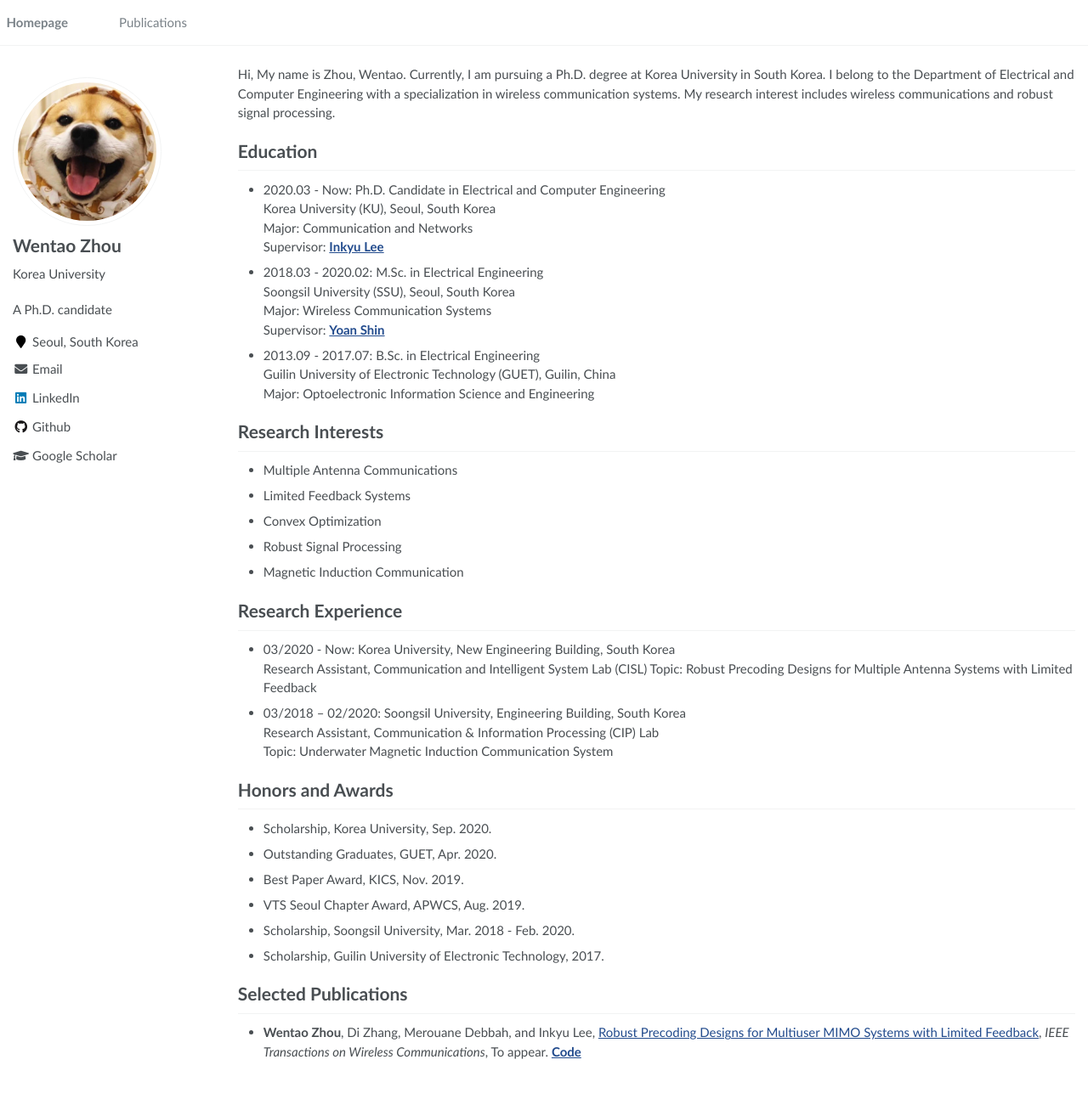
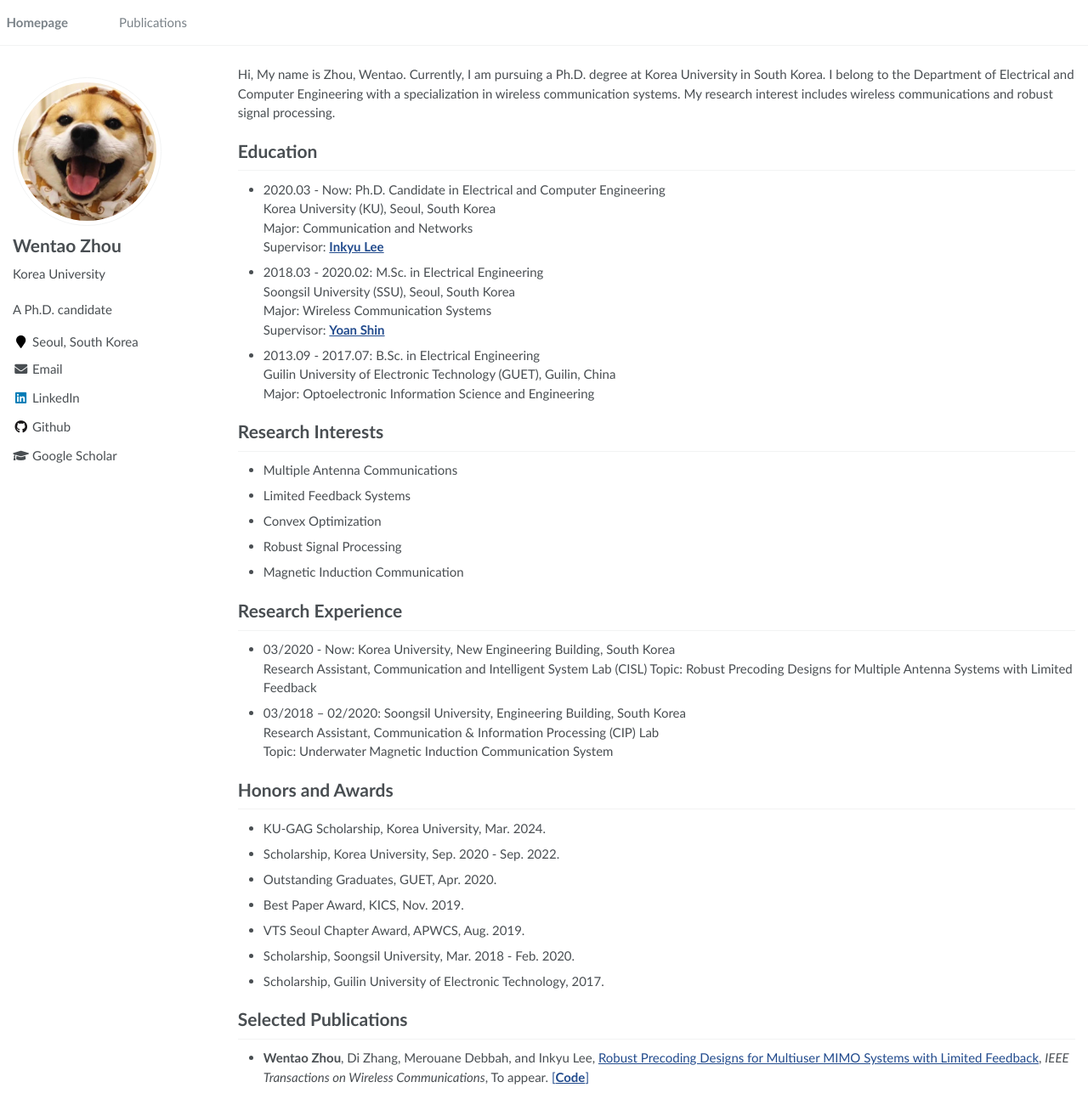
Before and after one commit to zhouwt612/zhouwt612.github.io, a Jekyll site: the page built from _pages/about.md, in a window 1280 px wide and 1294 px high. Shown: the whole window at 85% size. Built offline with Jekyll 4.4.1, drawn with Linux system fonts in a browser that asks for light colours.

Commit message:
Update about.md

```diff
--- a/_pages/about.md
+++ b/_pages/about.md
@@ -55,7 +55,8 @@ Hi, My name is Zhou, Wentao. Currently, I am pursuing a Ph.D. degree at Korea Un
 
 
 # Honors and Awards
-- Scholarship, Korea University, Sep. 2020.
+- KU-GAG Scholarship, Korea University, Mar. 2024.
+- Scholarship, Korea University, Sep. 2020 - Sep. 2022.
 - Outstanding Graduates, GUET, Apr. 2020.
 - Best Paper Award, KICS, Nov. 2019.
 - VTS Seoul Chapter Award, APWCS, Aug. 2019.
@@ -64,4 +65,4 @@ Hi, My name is Zhou, Wentao. Currently, I am pursuing a Ph.D. degree at Korea Un
 
 
 # Selected Publications
-- **Wentao Zhou**, Di Zhang, Merouane Debbah, and Inkyu Lee, [Robust Precoding Designs for Multiuser MIMO Systems with Limited Feedback](https://ieeexplore.ieee.org/document/10438396), *IEEE Transactions on Wireless Communications*, To appear. [**Code**](https://github.com/zhouwt612/MIMO-LF-robust-precoding)
+- **Wentao Zhou**, Di Zhang, Merouane Debbah, and Inkyu Lee, [Robust Precoding Designs for Multiuser MIMO Systems with Limited Feedback](https://ieeexplore.ieee.org/document/10438396), *IEEE Transactions on Wireless Communications*, To appear. [[**Code**]](https://github.com/zhouwt612/MIMO-LF-robust-precoding)
```
